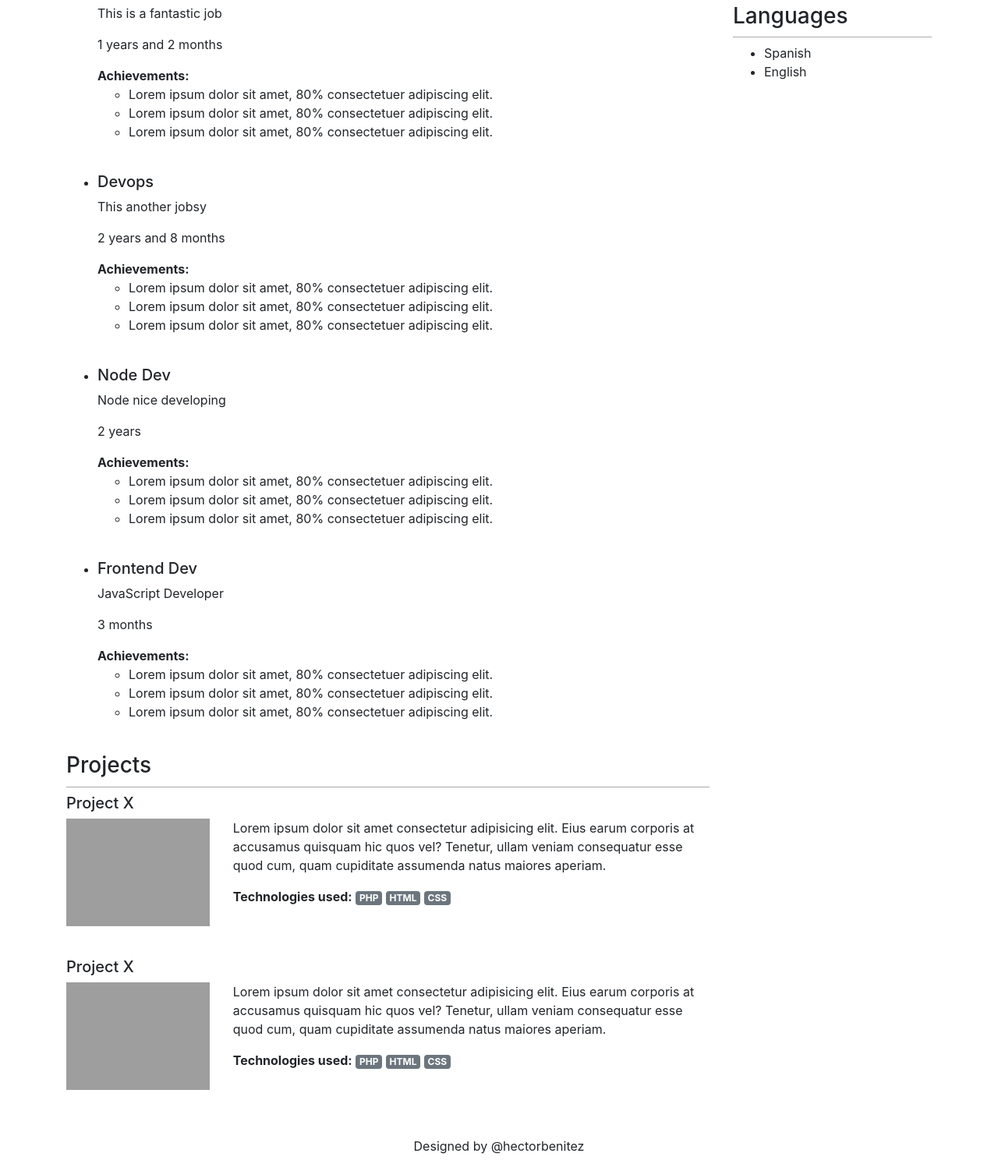
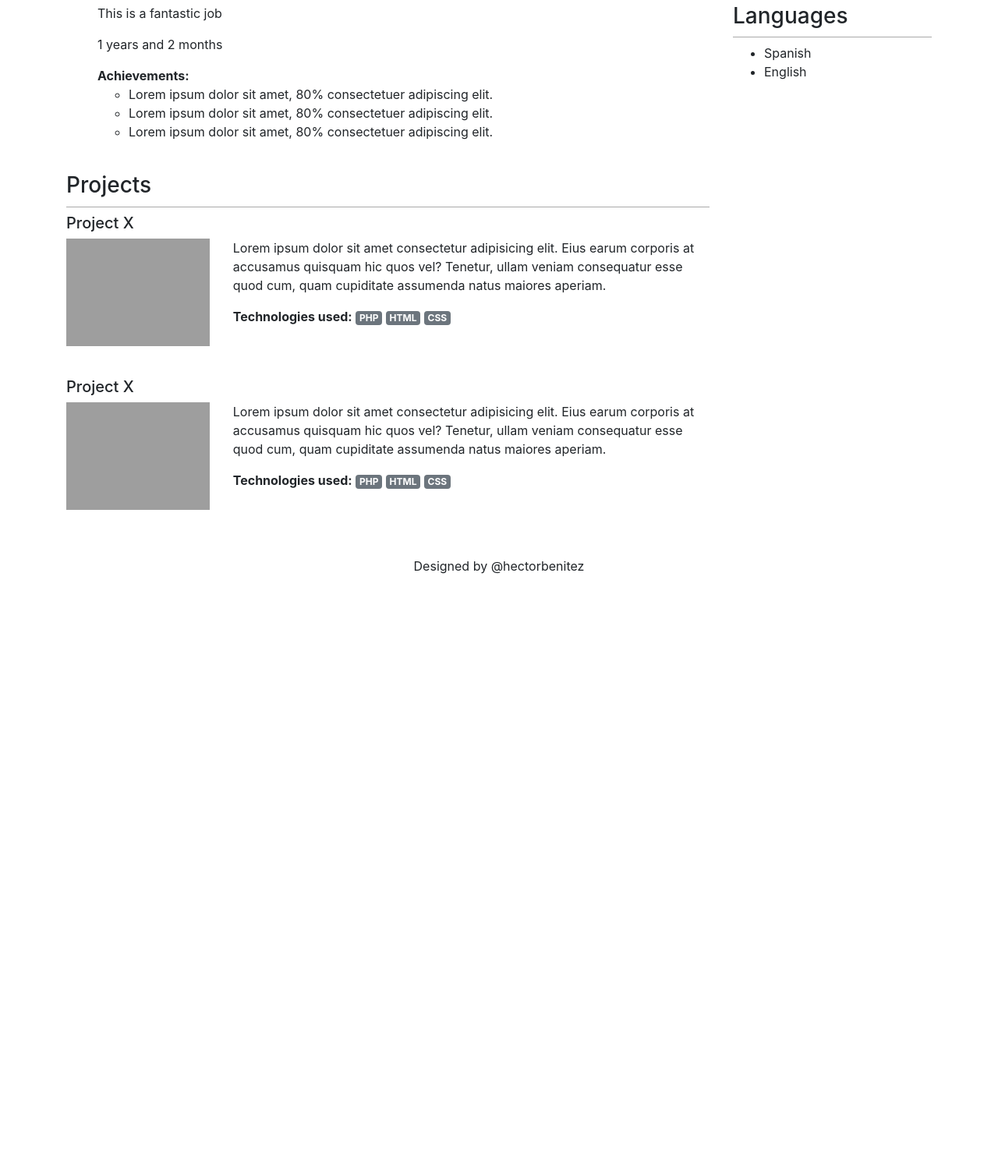
Before and after one commit to mrcrisjan/CursoIntroduccionPHPplatzi, a PHP site: page / in a window 1280 px wide. Shown: the part 823-2325 px from the top of the page at 78% size. After the commit the page ends 1559 px from the top, so only its background shows below. Run offline with PHP 8.4, Linux system fonts and the light colour scheme; grey boxes are pictures that could not be loaded.

Commit message:
Clase 16 - Programacion orientada a objetos

```diff
--- a/index.php
+++ b/index.php
@@ -81,7 +81,7 @@ $limitMonths = 1000;
               $totalMonths = 0;
               for($idx = 0; $idx < count($jobs); $idx++) {
                // $totalMonths = $totalMonths + $jobs[$idx]["months"];
-                $totalMonths += $jobs[$idx]["months"];
+                $totalMonths += $jobs[$idx]->months;
 
                 if($totalMonths > $limitMonths){
                  break;
--- a/jobs.php
+++ b/jobs.php
@@ -1,37 +1,69 @@
 <?php
 
+class Job {
+  private $title; //public quiere decir que esa variable se puede acceder publicamente
+  public $description; //private
+  public $visible;
+  public $months;
+
+  public function setTitle ($t) {
+    $this->title = $t;
+  }
+
+  public function getTitle () {
+    return $this->title;
+  }
+}
+
+$job1 = new Job();
+$job1->setTitle('PHP Developer');
+$job1->description = 'This is an awesome job for MrCrisjan';
+$job1->visible = 'true';
+$job1->months = 16;
+
+$job2 = new Job();
+$job2->setTitle('Python Dev');
+$job2->description = 'This is a fantastic job';
+$job2->visible = 'true';
+$job2->months = 14;
+
 $jobs = [
-    [
-      'title' => 'PHP Developer',
-      'description' => 'This is an awesome job for MrCrisjan',
-      'visible' => true,
-      'months' => 16,
-    ],
-    [
-      'title' => 'Python Dev',
-      'description' => 'This is a fantastic job',
-      'visible' => true,
-      'months' => 14,
-    ],
-    [
-      'title' => 'Devops',
-      'description' => 'This another jobsy',
-      'visible' => true,
-      'months' => 32,
-    ],
-    [
-      'title' => 'Node Dev',
-      'description' => 'Node nice developing',
-      'visible' => true,
-      'months' => 24,
-    ],
-    [
-      'title' => 'Frontend Dev',
-      'description' => 'JavaScript Developer',
-      'visible' => true,
-      'months' => 3,
-      ]
-  ];
+  $job1,
+  $job2
+];
+
+// $jobs = [
+//     [
+//       'title' => 'PHP Developer',
+//       'description' => 'This is an awesome job for MrCrisjan',
+//       'visible' => true,
+//       'months' => 16,
+//     ],
+//     [
+//       'title' => 'Python Dev',
+//       'description' => 'This is a fantastic job',
+//       'visible' => true,
+//       'months' => 14,
+//     ],
+//     [
+//       'title' => 'Devops',
+//       'description' => 'This another jobsy',
+//       'visible' => true,
+//       'months' => 32,
+//     ],
+//     [
+//       'title' => 'Node Dev',
+//       'description' => 'Node nice developing',
+//       'visible' => true,
+//       'months' => 24,
+//     ],
+//     [
+//       'title' => 'Frontend Dev',
+//       'description' => 'JavaScript Developer',
+//       'visible' => true,
+//       'months' => 3,
+//       ]
+//   ];
 
 // no se puede declarar una funcion mas de una vez
   function getDuration($months) {
@@ -51,13 +83,16 @@ $jobs = [
   };
 
   function printJob($job) {
-    if ($job['visible'] == false) {
+    // if ($job['visible'] == false) {
+    //   return;
+    // }
+    if ($job->visible == false) {
       return;
     }
     echo   '<li class="work-position">';
-    echo   '<h5>' . $job['title'] . '</h5>';
-    echo   '<p>' . $job['description'] . '</p>';
-    echo   '<p>' . getDuration($job['months']) . '</p>';
+    echo   '<h5>' . $job->getTitle() . '</h5>';
+    echo   '<p>' . $job->description . '</p>';
+    echo   '<p>' . getDuration($job->months) . '</p>';
    // echo   '<p>' . $totalMonths . '</p>';
     echo   '<strong>Achievements:</strong>';
     echo   '<ul>';
@@ -68,6 +103,21 @@ $jobs = [
     echo   '</li>';
   };
 
+
+  //   echo   '<li class="work-position">';
+  //   echo   '<h5>' . $job['title'] . '</h5>';
+  //   echo   '<p>' . $job['description'] . '</p>';
+  //   echo   '<p>' . getDuration($job['months']) . '</p>';
+  //  // echo   '<p>' . $totalMonths . '</p>';
+  //   echo   '<strong>Achievements:</strong>';
+  //   echo   '<ul>';
+  //   echo   '<li>Lorem ipsum dolor sit amet, 80% consectetuer adipiscing elit.</li>';
+  //   echo   '<li>Lorem ipsum dolor sit amet, 80% consectetuer adipiscing elit.</li>';
+  //   echo   '<li>Lorem ipsum dolor sit amet, 80% consectetuer adipiscing elit.</li>';
+  //   echo   '</ul>';
+  //   echo   '</li>';
+  // };
+
 // Cuando es un archivo puro de PHP no hace
 // falta cerrar el tag ?  >
 // Solo hace falta cerrarlo cuando se combina
```
